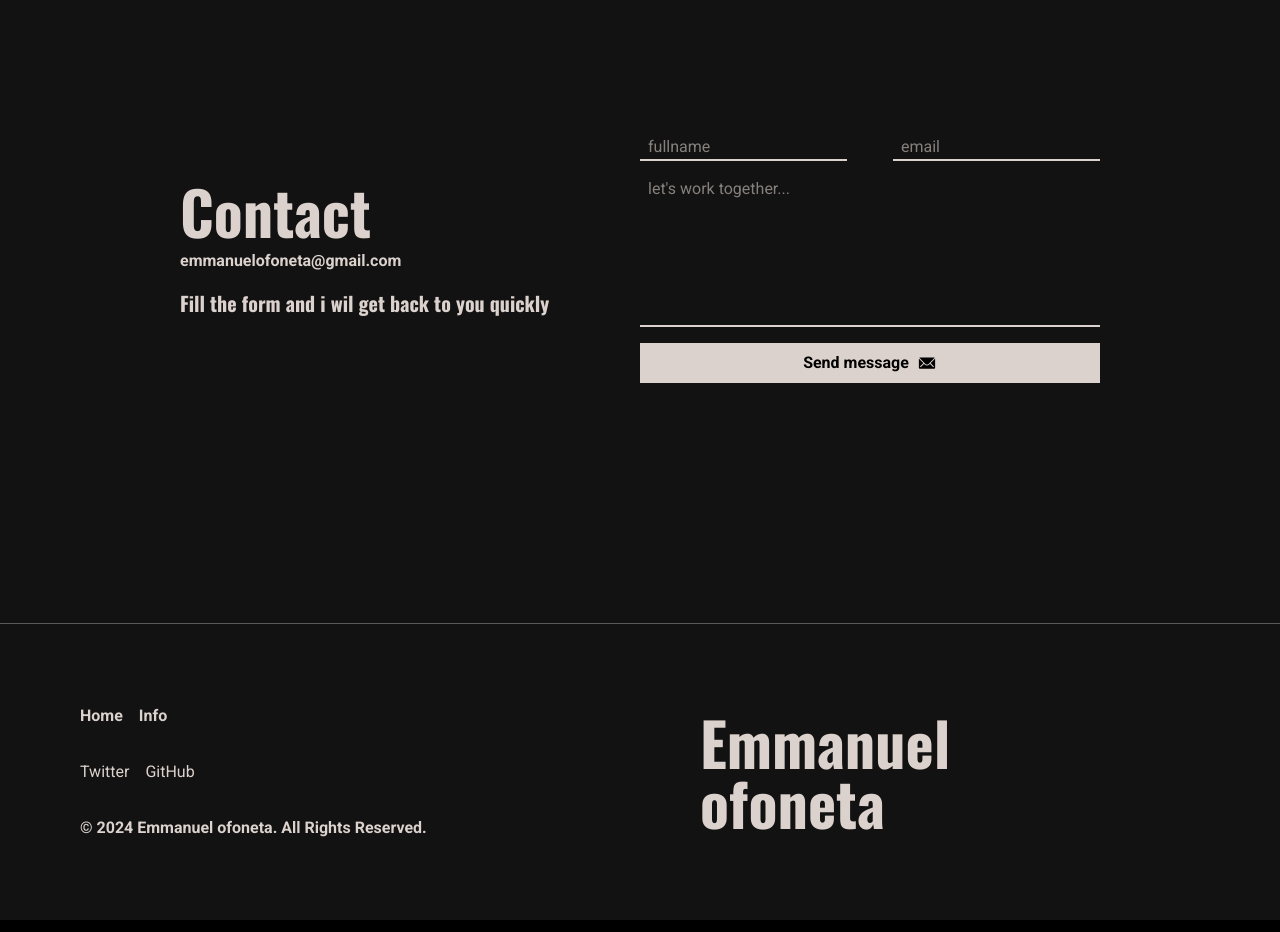
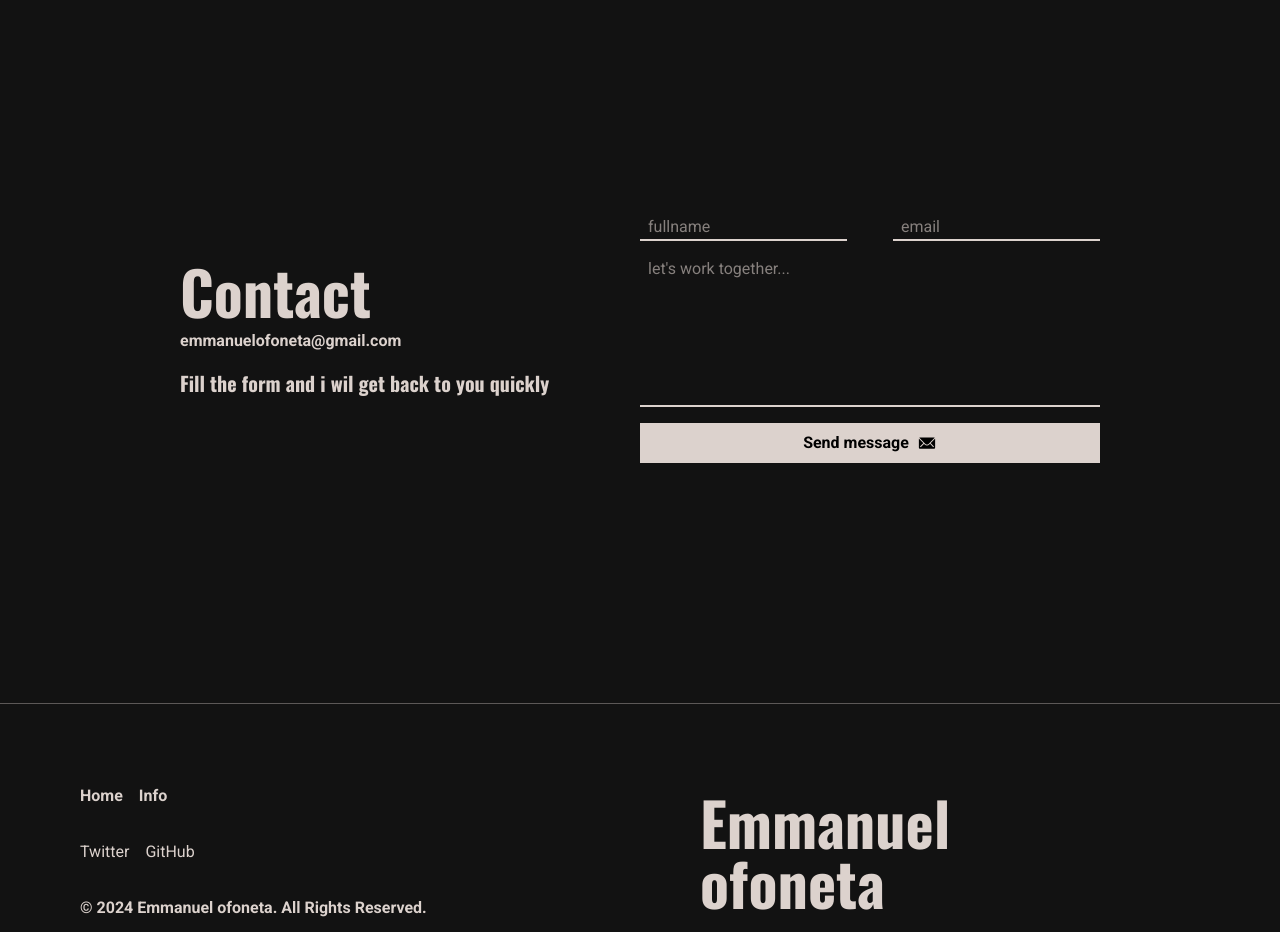
Before and after one commit to Lordmaryo/portfolio, a React (Vite) app: page /info in a window 1280 px wide. Shown: the part 2380-3312 px from the top of the page. Built offline with nearby package versions, Linux system fonts and the light colour scheme.

Commit message:
make changes

```diff
--- a/src/Components/Contact.tsx
+++ b/src/Components/Contact.tsx
@@ -30,7 +30,9 @@ const Contact = () => {
 
   // TODO: work on confirmation email to the user
   return (
-    <div className="w-full flex flex-row flex-wrap md:flex-nowrap justify-center items-center my-20 px-5">
+    <div
+    id="contact"
+    className="w-full flex flex-row flex-wrap md:flex-nowrap justify-center items-center pt-20 my-20 px-5">
       <div className="w-[500px]">
         <h1
           id="contact-header"
--- a/src/Home-components/Hero.tsx
+++ b/src/Home-components/Hero.tsx
@@ -85,10 +85,12 @@ const Hero = () => {
           <div className="italic text-lg md:xl font-bold w-full sm:w[20%]">
             Software developer based in Lagos, Nigeria.
           </div>
-          <button className="hidden sm:flex flex-row flex-nowrap justify-center transition-all rounded-lg font-bold items-center gap-2 bg-[#dcd2cd] text-[#000] sm:w-[40%] md:w-[30%] lg:w-[250px] py-2 hover:translate-x-[-4px] hover:translate-y-[-4px] hover:rounded-md hover:shadow-[4px_4px_0px_#979492] active:translate-x-[0px] active:translate-y-[0px] active:rounded-2xl active:shadow-none">
-            <IoIosMail size={20} />
-            <span>Send a message</span>
-          </button>
+          <a href="#contact">
+            <button className="hidden sm:flex flex-row flex-nowrap justify-center transition-all rounded-lg font-bold items-center gap-2 bg-[#dcd2cd] text-[#000] sm:w-[40%] md:w-[30%] lg:w-[250px] py-2 hover:translate-x-[-4px] hover:translate-y-[-4px] hover:rounded-md hover:shadow-[4px_4px_0px_#979492] active:translate-x-[0px] active:translate-y-[0px] active:rounded-2xl active:shadow-none">
+              <IoIosMail size={20} />
+              <span>Send a message</span>
+            </button>
+          </a>
         </div>
       </div>
     </>
```
